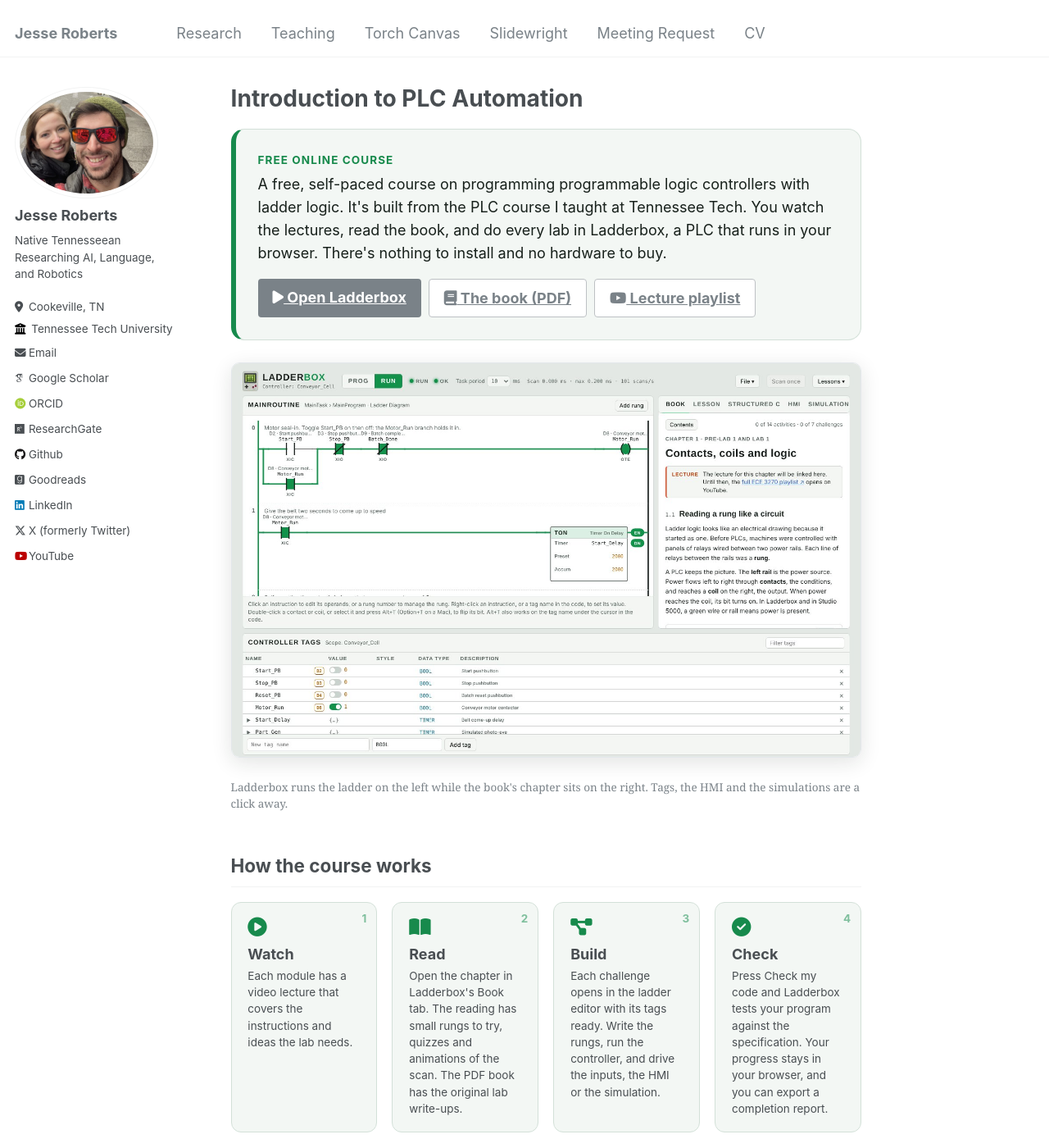
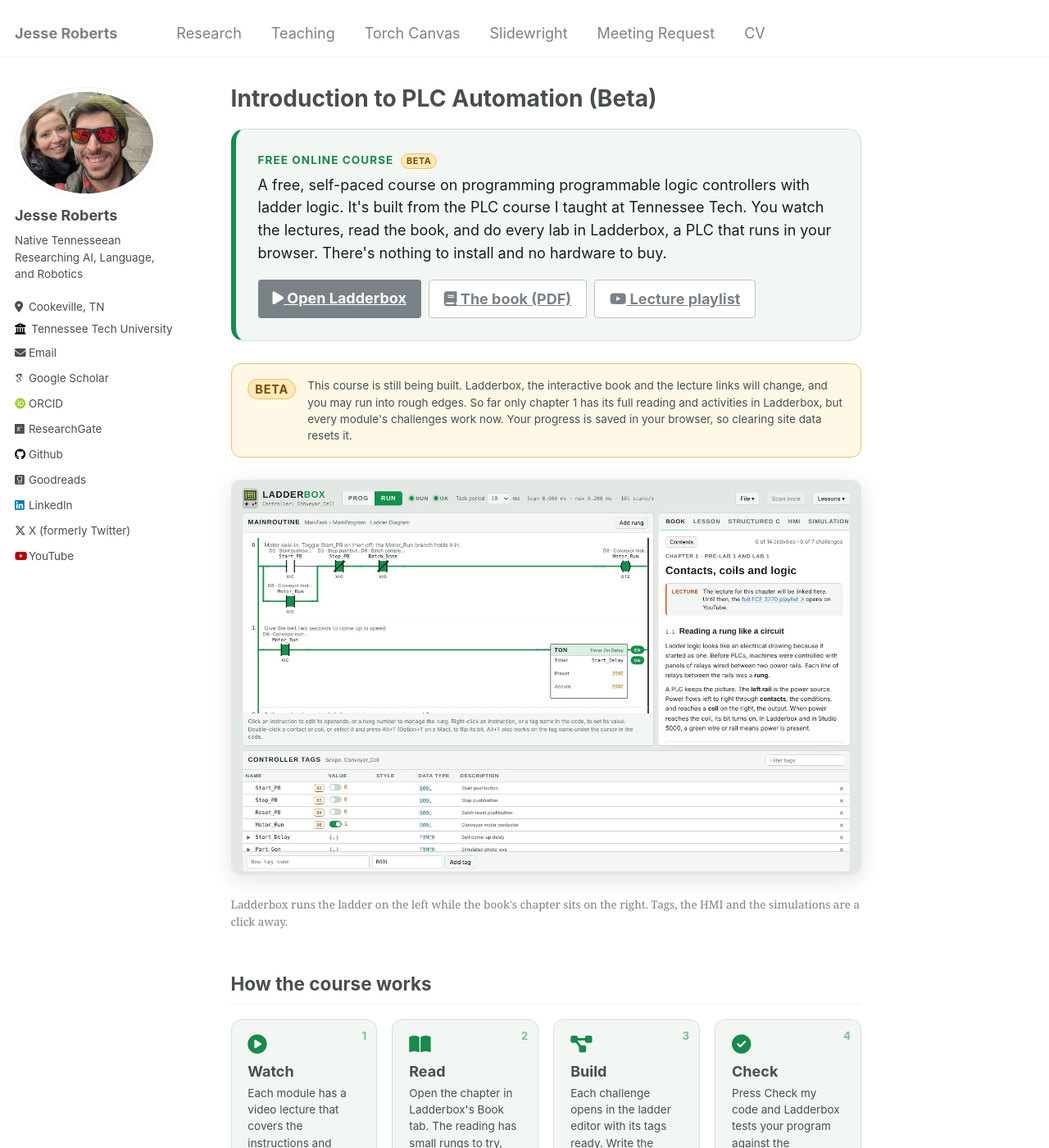
Before and after one commit to JesseTNRoberts/New-site-test, a Jekyll site: the page built from _pages/plc-course.html, in a window 1280 px wide and 1400 px high. Shown: the whole window at 82% size. Built offline with Jekyll 4.4.1, drawn with Linux system fonts in a browser that asks for light colours; some web fonts are replaced.

Commit message:
PLC course: mark as beta (title, badge, notice, Teaching box)
Co-Authored-By: Claude Opus 5.5 <noreply@anthropic.com>
Claude-Session: https://claude.ai/code/session_01BWpusD5iJ9SLaHKZ1MfBBy

```diff
--- a/_pages/plc-course.html
+++ b/_pages/plc-course.html
@@ -1,11 +1,11 @@
 ---
 layout: single
-title: "Introduction to PLC Automation"
-seo_title: "Introduction to PLC Automation, a Free Online Course"
+title: "Introduction to PLC Automation (Beta)"
+seo_title: "Introduction to PLC Automation, a Free Online Course (Beta)"
 permalink: /teaching/plc/
 author_profile: true
 excerpt: "A free, self-paced online course on PLC programming with ladder logic. Video lectures, a book, and labs you solve and check in Ladderbox, a PLC in your browser."
-description: "A free online course on PLC programming with ladder logic. Video lectures, a book, and labs you solve and check in Ladderbox, a PLC that runs in your browser."
+description: "Beta. A free online course on PLC programming with ladder logic, with video lectures, a book, and labs you check in Ladderbox, a PLC in your browser."
 og_image: /assets/plc-course/share.png
 og_image_alt: "Ladderbox with a ladder rung on the left and a book chapter on contacts, coils and logic on the right"
 ---
@@ -18,7 +18,7 @@ og_image_alt: "Ladderbox with a ladder rung on the left and a book chapter on co
 {% assign book = pc.course.book | relative_url %}
 
 <section class="plc-hero">
-  <p class="plc-hero__kicker">Free online course</p>
+  <p class="plc-hero__kicker">Free online course <span class="plc-beta">Beta</span></p>
   <p class="plc-hero__desc">{{ pc.course.lead }}</p>
   <div class="plc-hero__actions">
     <a class="btn btn--primary btn--large" href="{{ lb }}"><i class="fas fa-play" aria-hidden="true"></i> Open Ladderbox</a>
@@ -26,6 +26,11 @@ og_image_alt: "Ladderbox with a ladder rung on the left and a book chapter on co
     <a class="btn btn--inverse btn--large" href="{{ pc.course.playlist }}"><i class="fab fa-youtube" aria-hidden="true"></i> Lecture playlist</a>
   </div>
 </section>
+
+<div class="plc-beta-note" role="note">
+  <span class="plc-beta">Beta</span>
+  <p>This course is still being built. Ladderbox, the interactive book and the lecture links will change, and you may run into rough edges. So far only chapter 1 has its full reading and activities in Ladderbox, but every module's challenges work now. Your progress is saved in your browser, so clearing site data resets it.</p>
+</div>
 
 <figure class="plc-shot">
   <a href="{{ lb }}"><img src="{{ '/assets/plc-course/ladderbox.jpg' | relative_url }}" alt="Ladderbox in the browser. A ladder diagram with a motor seal-in rung and a TON timer is on the left, the book chapter Contacts, coils and logic is open on the right, and the controller tag table is below." width="1440" height="900"></a>
--- a/_pages/teaching.html
+++ b/_pages/teaching.html
@@ -30,11 +30,11 @@ excerpt: "Courses, a library of lecture slides, and a library of interactive dem
 
 <section class="plc-feature" aria-labelledby="plc-feature-title">
   <div class="plc-feature__text">
-    <span class="plc-feature__kicker">Free online course</span>
+    <span class="plc-feature__kicker">Free online course <span class="plc-beta">Beta</span></span>
     <a class="plc-feature__title" id="plc-feature-title" href="{{ '/teaching/plc/' | relative_url }}">Introduction to PLC Automation</a>
     <p>Learn to program PLCs with ladder logic at your own pace. Video lectures, a book, and labs you solve and check in Ladderbox, a PLC that runs in your browser.</p>
   </div>
-  <a class="btn btn--primary" href="{{ '/teaching/plc/' | relative_url }}">Start the course</a>
+  <a class="btn btn--primary" href="{{ '/teaching/plc/' | relative_url }}">Try the beta</a>
 </section>
 
 {% if current.size > 0 %}
--- a/_sass/_plc_course.scss
+++ b/_sass/_plc_course.scss
@@ -253,4 +253,43 @@ $plc-line: #d3e0d8;
       margin: 0;
     }
   }
+
+  /* Beta label and notice. */
+  .plc-beta {
+    display: inline-block;
+    margin-left: 0.4em;
+    padding: 0.1em 0.55em;
+    font-size: 0.8em;
+    font-weight: bold;
+    letter-spacing: 0.06em;
+    line-height: 1.4;
+    text-transform: uppercase;
+    vertical-align: middle;
+    color: #7a4a00;
+    background: #ffe9b8;
+    border: 1px solid #f0c060;
+    border-radius: 999px;
+  }
+
+  .plc-beta-note {
+    display: flex;
+    gap: 0.8em;
+    align-items: flex-start;
+    margin: 0 0 1.5em;
+    padding: 0.9em 1.1em;
+    background: #fff8e6;
+    border: 1px solid #f0c060;
+    border-radius: 12px;
+
+    .plc-beta {
+      flex: none;
+      margin: 0.15em 0 0;
+    }
+
+    p {
+      margin: 0;
+      font-size: $type-size-6;
+      line-height: 1.5;
+    }
+  }
 }
```
